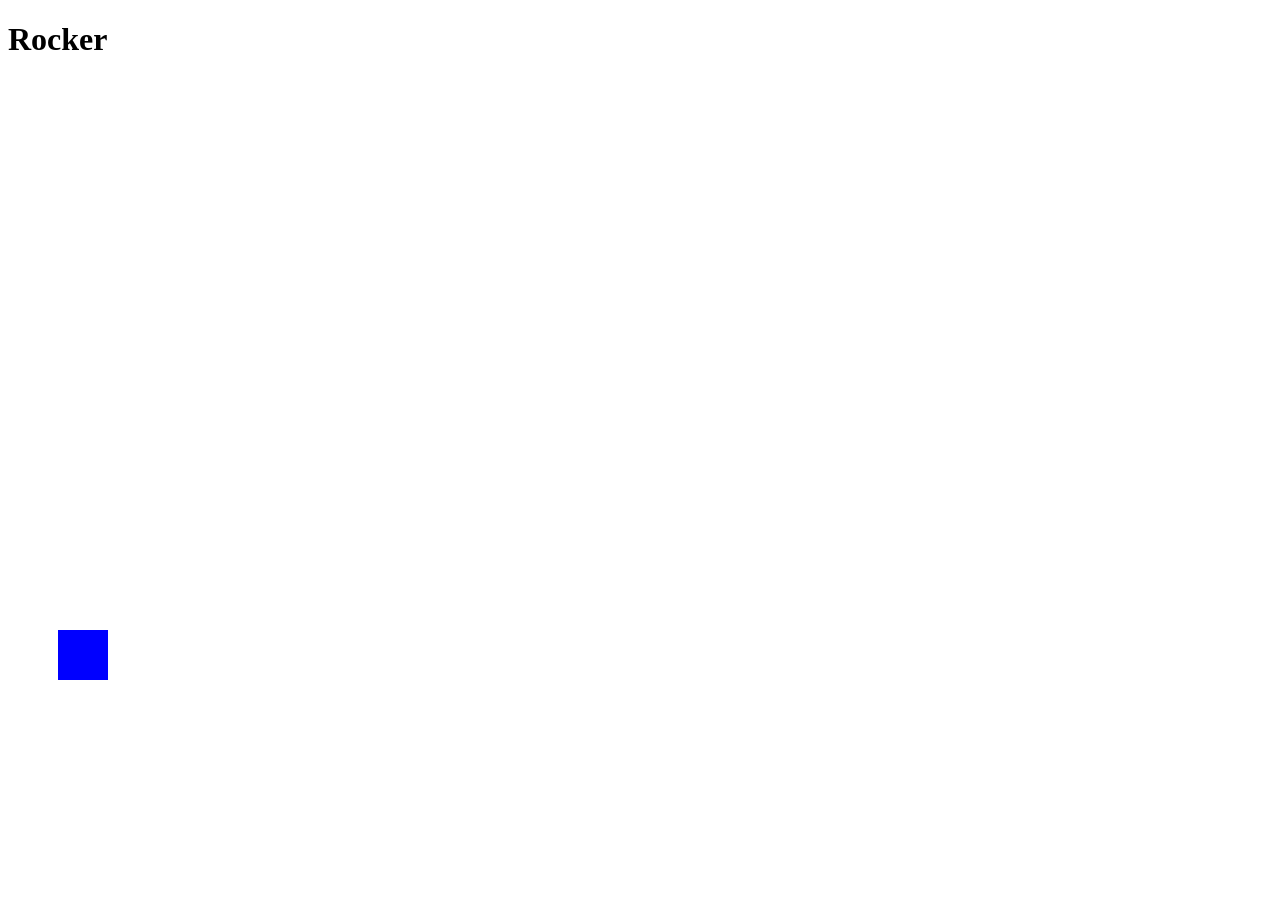
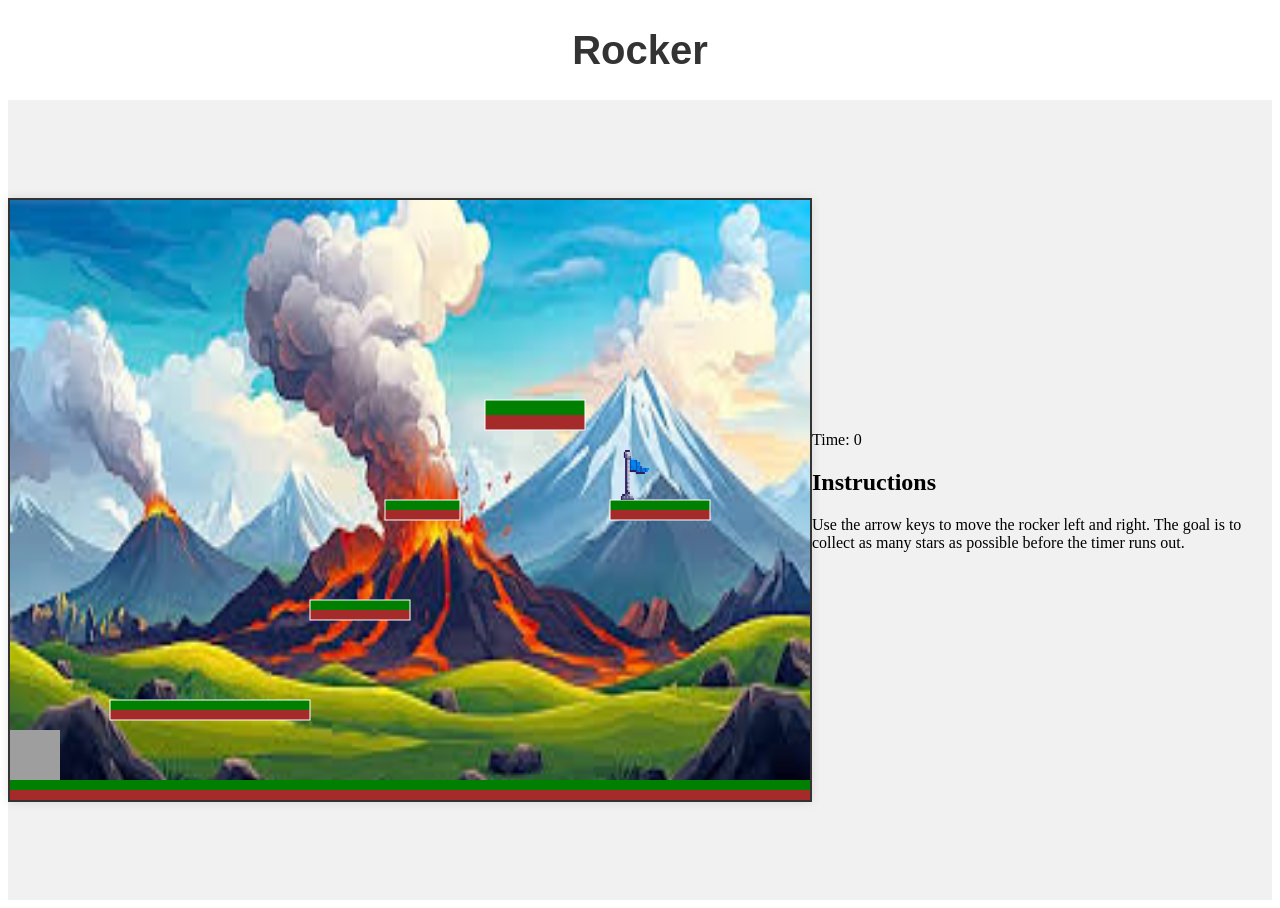
Before and after one commit to sts99340/UGAHacks-Mobile-Banking-App, a website: page index.html in a window 1280 px wide. Before the commit the page ends 800 px from the top, so only its background shows below. Drawn offline with Linux system fonts and the light colour scheme.

Commit message:
Add files via upload

```diff
--- a/index.html
+++ b/index.html
@@ -1,13 +1,24 @@
 <!DOCTYPE html>
 <html lang="en">
 <head>
+    <link rel="stylesheet" href="style.css">
     <meta charset="UTF-8">
     <meta name="viewport" content="width=device-width, initial-scale=1.0">
     <title>Rocker</title>
 </head>
 <body>
     <h1>Rocker</h1>
-    <canvas id="canvas" width="800" height="600"></canvas>
+    <div class="main">
+        <canvas id="canvas" width="800" height="600"></canvas>
+        <div class="words">
+            <div class="timer">Time: <span id="timer">0</span></div>
+            <div class="instructions">
+                <h2>Instructions</h2>
+                <p>Use the arrow keys to move the rocker left and right. The goal is to collect as many stars as possible before the timer runs out.</p>
+            </div>
+        </div>
+    </div>
     <script src="script.js"></script>
+    </div>
 </body>
 </html>
--- /dev/null
+++ b/obstacal idea.txt
@@ -0,0 +1,6 @@
+object with slow fade
+if (player.x < obstacle.x) {
+                    player.x = obstacle.x - player.radius;
+                } else {
+                    player.x = obstacle.x + obstacle.width + player.radius;
+                }
--- a/script.js
+++ b/script.js
@@ -1,76 +1,215 @@
 const canvas = document.getElementById('canvas');
 const ctx = canvas.getContext('2d');
-
-const player = {
-    x: 50,
-    y: 50,
-    width: 50,
-    height: 50,
-    color: 'blue',
-    speed: 20,
+const rockImage = new Image();
+rockImage.src = 'images/rock_object.png';
+const rock = {
+    radius: 25,
+    x: 0,
+    y: 0,
+    speed: 5,
     jump: 20,
     velocityY: 0,
     velocityX: 0,
     gravity: 0.8,
     friction: 0.9,
     grounded: false,
+    rotation: 0,
 };
-
-function drawPlayer() {
-    ctx.fillStyle = player.color;
-    ctx.fillRect(player.x, player.y, player.width, player.height);
+function drawRock() {
+    ctx.save();
+    ctx.translate(rock.x, rock.y);
+    ctx.rotate(rock.rotation);
+    ctx.drawImage(rockImage, -rock.radius, -rock.radius, rock.radius * 2, rock.radius * 2);
+    ctx.restore();
 }
 
+
+const platforms = [
+    { x: 100, y: 500, width: 200, height: 20 },
+    { x: 300, y: 400, width: 100, height: 20 },
+    { x: 375, y: 300, width: 75, height: 20 },
+    { x: 475, y: 200, width: 100, height: 30 },
+    { x: 600, y: 300, width: 100, height: 20 },
+];
+const ground = {
+    bottom: { x: 0, y: canvas.height - 20, width: canvas.width, height: 20 }
+};
+function drawPlatforms() {
+    platforms.forEach(platform => {
+        ctx.fillStyle = 'green';
+        ctx.fillRect(platform.x, platform.y, platform.width, platform.height / 2);
+        ctx.fillStyle = 'brown';
+        ctx.fillRect(platform.x, platform.y + platform.height / 2, platform.width, platform.height / 2);
+        ctx.strokeStyle = 'white';
+        ctx.lineWidth = 1;
+        ctx.strokeRect(platform.x, platform.y, platform.width, platform.height);
+    } );
+    const bottom = ground.bottom;
+    ctx.fillStyle = 'green';
+    ctx.fillRect(bottom.x, bottom.y, bottom.width, bottom.height / 2);
+    ctx.fillStyle = 'brown';
+    ctx.fillRect(bottom.x, bottom.y + bottom.height / 2, bottom.width, bottom.height / 2);
+}
+
+const goalImage = new Image();
+goalImage.src = 'images/goal.png';
+const goal = {
+    x: 600,
+    y: 250,
+    width: 50,
+    height: 50,
+};
+function drawGoal() {
+    ctx.drawImage(goalImage, goal.x, goal.y, goal.width, goal.height);
+}
+
+const evilImage = new Image();
+evilImage.src = 'images/lava.png';
+const evil = {
+
+};
+function drawEvil() {
+    ctx.drawImage(evilImage, evil.x, evil.y, evil.width, evil.height);
+}
+
+const mud = {
+
+};
+function drawMud() {
+    ctx.fillStyle = mud.color;
+    ctx.fillRect(mud.x, mud.y, mud.width, mud.height);
+}
+
+const backgroundImage = new Image();
+backgroundImage.src = 'images/background.jpg';
 function clearCanvas() {
     ctx.clearRect(0, 0, canvas.width, canvas.height);
+    ctx.drawImage(backgroundImage, 0, 0, canvas.width, canvas.height);
+}
+
+const keys = {};
+let jumphold = null;
+
+function drawobjects() {
+    drawRock();
+    drawPlatforms();
+    drawGoal();
+    drawEvil();
+    drawMud();
 }
 
 function update() {
     clearCanvas();
-    drawPlayer();
 
-    player.velocityY += player.gravity;
-    player.y += player.velocityY;
+    drawobjects();
 
-    if (player.y + player.height > canvas.height) {
-        player.y = canvas.height - player.height;
-        player.velocityY = 0;
-        player.grounded = true;
+
+
+    rock.velocityY += rock.gravity;
+    rock.y += rock.velocityY;
+
+    if (rock.y + rock.radius > canvas.height) {
+        rock.y = canvas.height - rock.radius;
+        rock.velocityY = 0;
+        rock.grounded = true;
     } else {
-        player.grounded = false;
+        rock.grounded = false;
     }
 
-    player.velocityX *= player.friction;
-    player.x += player.velocityX;
+    rock.velocityX *= rock.friction;
+    rock.x += rock.velocityX;
 
-    if (player.x + player.width > canvas.width) {
-        player.x = canvas.width - player.width;
-        player.velocityX = 0;
-    } else if (player.x < 0) {
-        player.x = 0;
-        player.velocityX = 0;
+    if (rock.x + rock.radius > canvas.width) {
+        rock.x = canvas.width - rock.radius;
+        rock.velocityX = 0;
+    } else if (rock.x - rock.radius < 0) {
+        rock.x = rock.radius;
+        rock.velocityX = 0;
+    }
+
+    function collision(rock, bottomObstacle) {
+        if (rock.x - rock.radius < bottomObstacle.x + bottomObstacle.width &&
+            rock.x + rock.radius > bottomObstacle.x &&
+            rock.y - rock.radius < bottomObstacle.y + bottomObstacle.height &&
+            rock.y + rock.radius > bottomObstacle.y) {
+            return true;
+        }
+    }
+    function life(rock, object) {
+        if (rock.y + rock.radius > object.y && rock.y < object.y) {
+            rock.y = object.y - rock.radius;
+            rock.velocityY = 0;
+            rock.grounded = true;
+        } else {
+            rock.velocityY = 0;
+        }
+        if (rock.x + rock.radius > object.x && rock.x - rock.radius < object.x + object.width) {
+            if (rock.x + rock.radius - rock.velocityX <= object.x) {
+                rock.x = object.x - rock.radius;
+                rock.velocityX = 0;
+            } else if (rock.x - rock.radius - rock.velocityX >= object.x + object.width) {
+                rock.x = object.x + object.width + rock.radius;
+                rock.velocityX = 0;
+            }
+        }
+    }
+
+
+    platforms.forEach(platform => {
+        if (collision(rock, platform)) {
+            life(rock, platform);
+        }
+    });
+
+    if (collision(rock, ground.bottom)) {
+        life(rock, ground.bottom);
+    }
+
+    if (collision(rock, goal)) {
+        alert('You win!');
+        window.location.href = 'secondlevel.html';
+    }
+
+    if (collision(rock, evil)) {
+        rock.x = 50;
+        rock.y = 50;
+        rock.velocityX = 0;
+        rock.velocityY = 0;
+    }
+    if (collision(rock, mud)) {
+        rock.velocityY = 0.4;
+        rock.grounded = false;
+    }
+
+    if (keys['ArrowLeft']) {
+        rock.velocityX = -rock.speed;
+        rock.rotation -= 0.4;
+    }
+    if (keys['ArrowRight']) {
+        rock.velocityX = rock.speed;
+        rock.rotation += 0.4;
     }
 
     requestAnimationFrame(update);
 }
 
 function movePlayer(event) {
-    switch(event.key) {
-        case 'ArrowUp':
-            if (player.grounded) {
-                player.velocityY = -player.jump;
-                player.grounded = false;
-            }
-        break;
-        case 'ArrowLeft':
-            player.velocityX = -player.speed;
-            break;
-        case 'ArrowRight':
-            player.velocityX = player.speed;
-            break;
+    keys[event.key] = event.type === 'keydown';
+
+    if (event.key === ' ') {
+        if (event.type === 'keydown' && rock.grounded && jumphold === null) {
+            jumphold = Date.now();
+        } else if (event.type === 'keyup' && jumphold !== null) {
+            const jumpDuration = Date.now() - jumphold;
+            const jumpHeight = Math.min(jumpDuration / 10, rock.jump);
+            rock.velocityY = -jumpHeight;
+            rock.grounded = false;
+            jumphold = null;
+        }
     }
 }
 
 document.addEventListener('keydown', movePlayer);
+document.addEventListener('keyup', movePlayer);
 
 update();
--- /dev/null
+++ b/style.css
@@ -0,0 +1,23 @@
+/*Header*/
+h1 {
+    text-align: center;
+    color: #333;
+    font-family: 'Arial', sans-serif;
+    font-size: 2.5em;
+    margin-top: 0;
+    padding-top: 20px;
+}
+
+.main{
+    display: flex;
+    justify-content: center;
+    align-items: center;
+    height: 100vh;
+    background-color: #f1f1f1;
+    flex-direction: row;
+}
+canvas {
+    border: 2px solid #333;
+    background-color: #fff;
+    box-shadow: 0 0 10px rgba(0, 0, 0, 0.1);
+}
```
Also changed, not shown: secondlevel.html (added, +13 -0 lines), images/background.jpg (added), images/goal.png (added), images/lava.png (added), script2.js (added), 1 other file.
